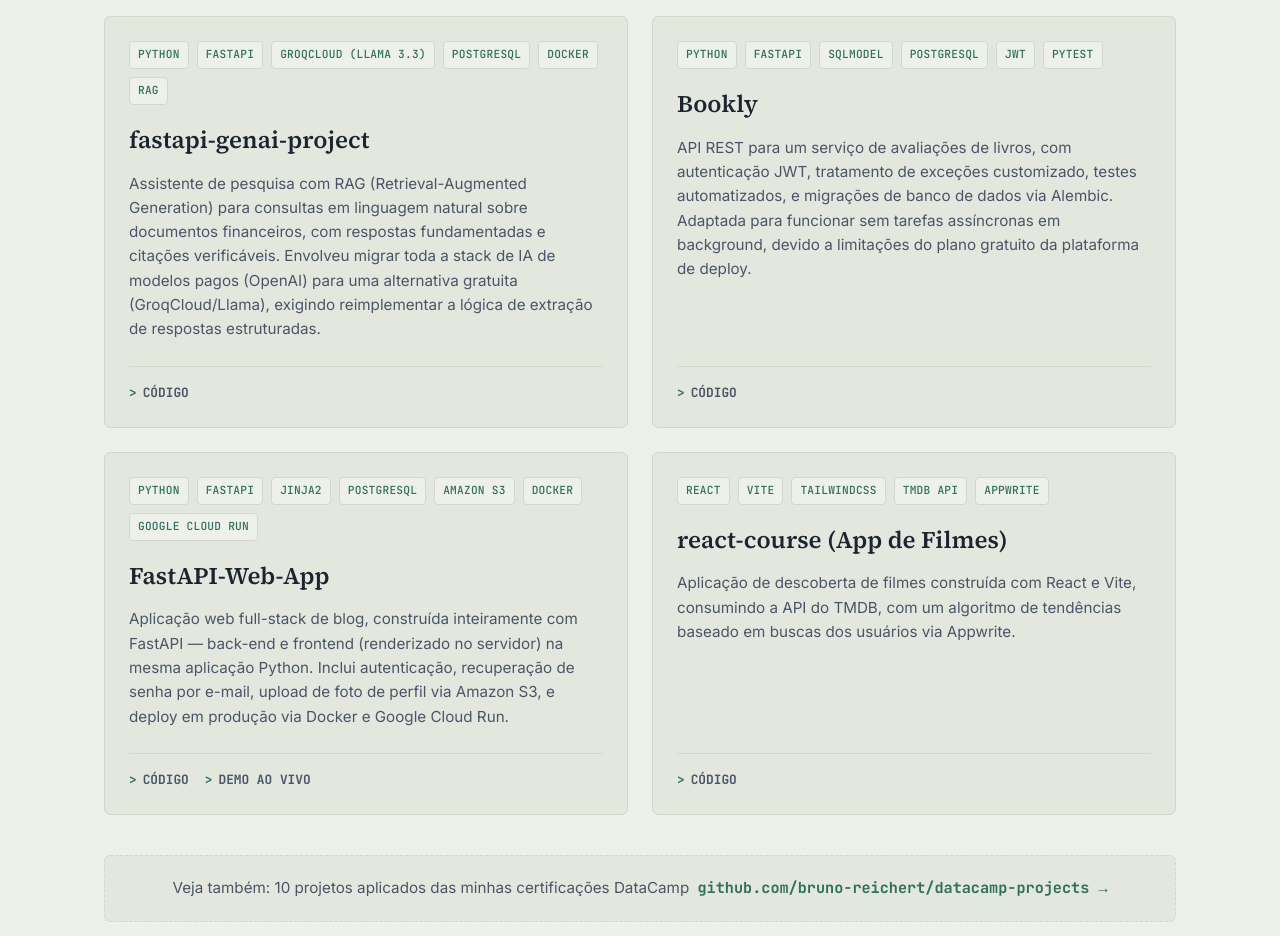
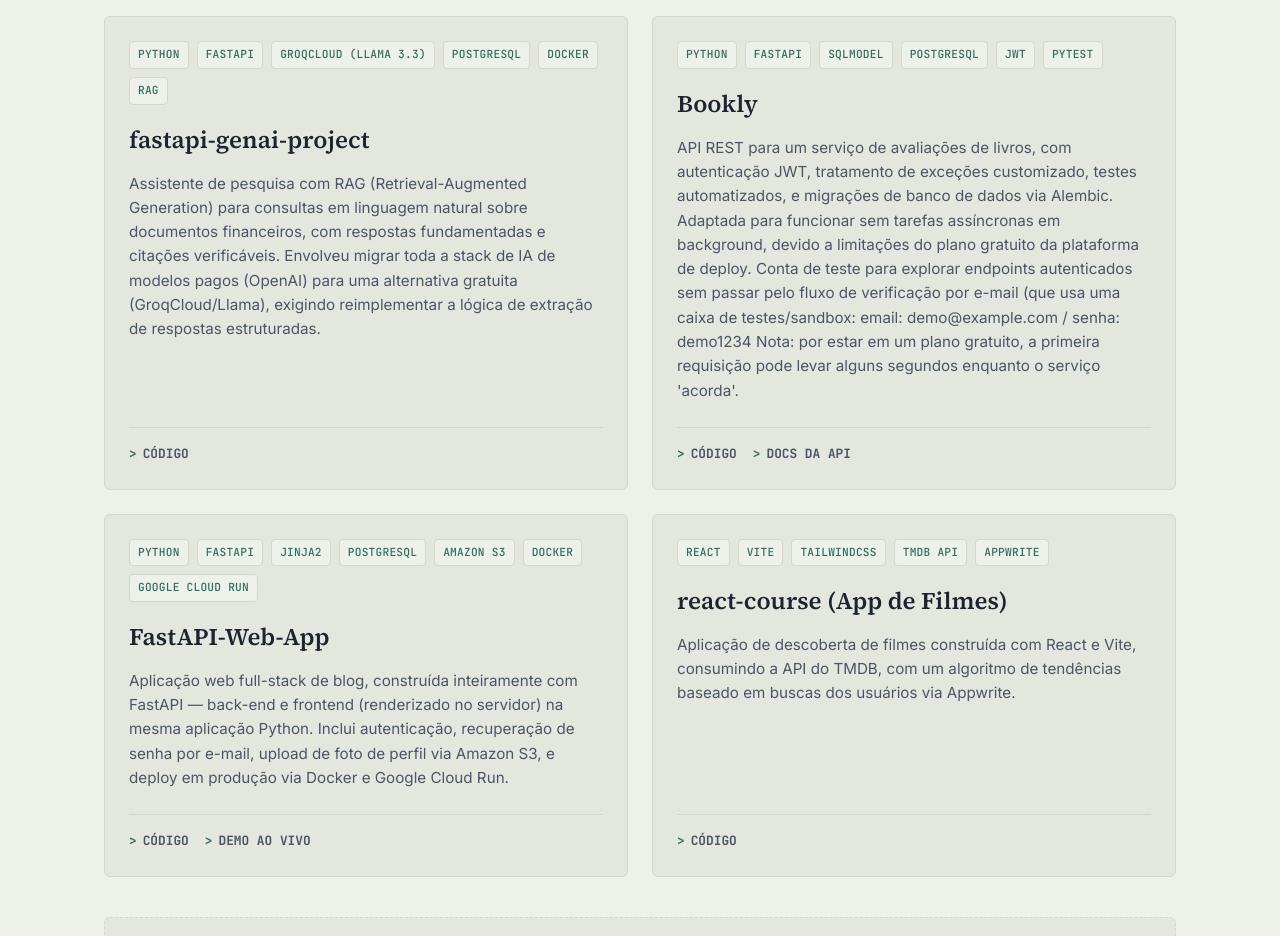
Before and after one commit to bruno-reichert/portfolio-page, a React (Vite) app in the folder portfolio-page/: page / in a window 1280 px wide. Shown: the part 1340-2276 px from the top of the page. Built offline with nearby package versions, Linux system fonts and the light colour scheme.

Commit message:
added link to bookly api

```diff
--- a/portfolio-page/src/components/Projects.jsx
+++ b/portfolio-page/src/components/Projects.jsx
@@ -52,7 +52,8 @@
                   rel="noopener noreferrer"
                   className="project-link demo"
                 >
-                  <span className="link-prompt">&gt;</span> {text.demoLink}
+                  <span className="link-prompt">&gt;</span>{' '}
+                  {project.demoType === 'api-docs' ? text.apiDocsLink : text.demoLink}
                 </a>
               )}
             </div>
--- a/portfolio-page/src/data.js
+++ b/portfolio-page/src/data.js
@@ -12,9 +12,11 @@
         id: "bookly",
         title: "Bookly",
         tags: ["Python", "FastAPI", "SQLModel", "PostgreSQL", "JWT", "Pytest"],
-        description: "API REST para um serviço de avaliações de livros, com autenticação JWT, tratamento de exceções customizado, testes automatizados, e migrações de banco de dados via Alembic. Adaptada para funcionar sem tarefas assíncronas em background, devido a limitações do plano gratuito da plataforma de deploy.",
+        description: "API REST para um serviço de avaliações de livros, com autenticação JWT, tratamento de exceções customizado, testes automatizados, e migrações de banco de dados via Alembic. Adaptada para funcionar sem tarefas assíncronas em background, devido a limitações do plano gratuito da plataforma de deploy. Conta de teste para explorar endpoints autenticados sem passar pelo fluxo de verificação por e-mail (que usa uma caixa de testes/sandbox: email: demo@example.com / senha: demo1234 Nota: por estar em um plano gratuito, a primeira requisição pode levar alguns segundos enquanto o serviço 'acorda'.",
         github: "https://github.com/bruno-reichert/fastapi-beyond-CRUD",
-        demo: null
+        demo: "https://fastapi-beyond-crud-crrs.onrender.com/api/v1/docs",
+        demoType: "api-docs" // <-- Add this property flag
+
       },
       {
         id: "fastapi-webapp",
@@ -46,9 +48,11 @@
         id: "bookly",
         title: "Bookly",
         tags: ["Python", "FastAPI", "SQLModel", "PostgreSQL", "JWT", "Pytest"],
-        description: "A REST API for a book review service, with JWT authentication, custom exception handling, automated tests, and database migrations via Alembic. Adapted to run without background async tasks due to free-tier deployment platform limitations.",
+        description: "A REST API for a book review service, with JWT authentication, custom exception handling, automated tests, and database migrations via Alembic. Adapted to run without background async tasks due to free-tier deployment platform limitations. Demo account for exploring authenticated endpoints without going through the email verification flow (which uses a sandbox inbox): email: demo@example.com / password: demo1234 Note: since this runs on a free tier, the first request may take a few seconds while the service 'wakes up.'",
         github: "https://github.com/bruno-reichert/fastapi-beyond-CRUD",
-        demo: null
+        demo: "https://fastapi-beyond-crud-crrs.onrender.com/api/v1/docs",
+        demoType: "api-docs" // <-- Add this property flag
+
       },
       {
         id: "fastapi-webapp",
--- a/portfolio-page/src/i18n.js
+++ b/portfolio-page/src/i18n.js
@@ -21,6 +21,7 @@
         title: "Projetos",
         datacampLink: "Veja também: 10 projetos aplicados das minhas certificações DataCamp",
         demoLink: "Demo ao vivo",
+        apiDocsLink: "Docs da API", // <-- Add this
         codeLink: "Código"
       },
       certifications: {
@@ -58,6 +59,7 @@
         title: "Projects",
         datacampLink: "See also: 10 applied projects from my DataCamp certifications",
         demoLink: "Live Demo",
+        apiDocsLink: "API Docs", // <-- Add this
         codeLink: "Code"
       },
       certifications: {
```
Also changed, not shown: 1 other file (tests, documents, lock files or other folders).
